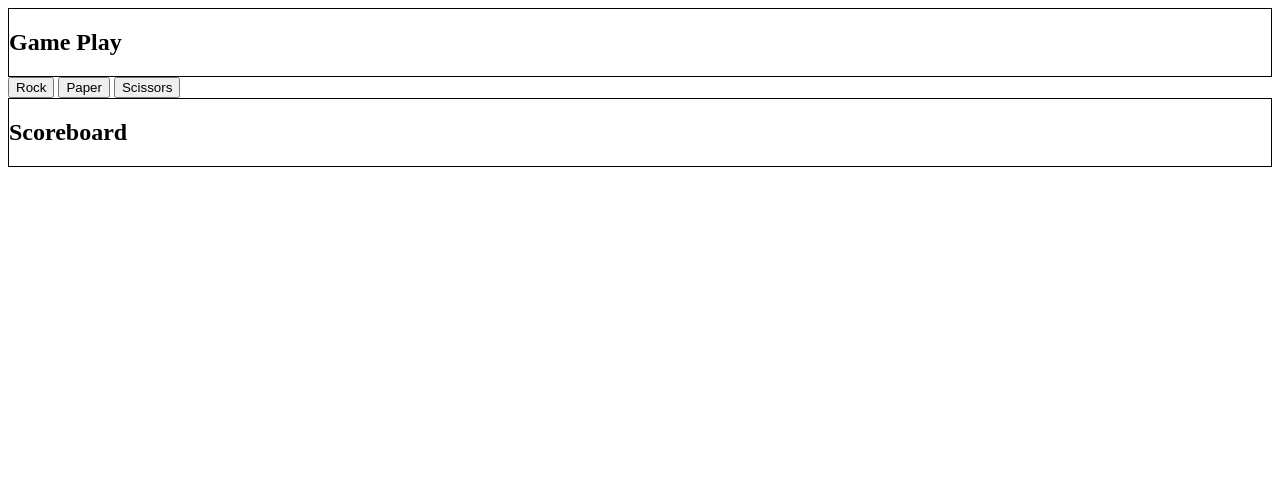
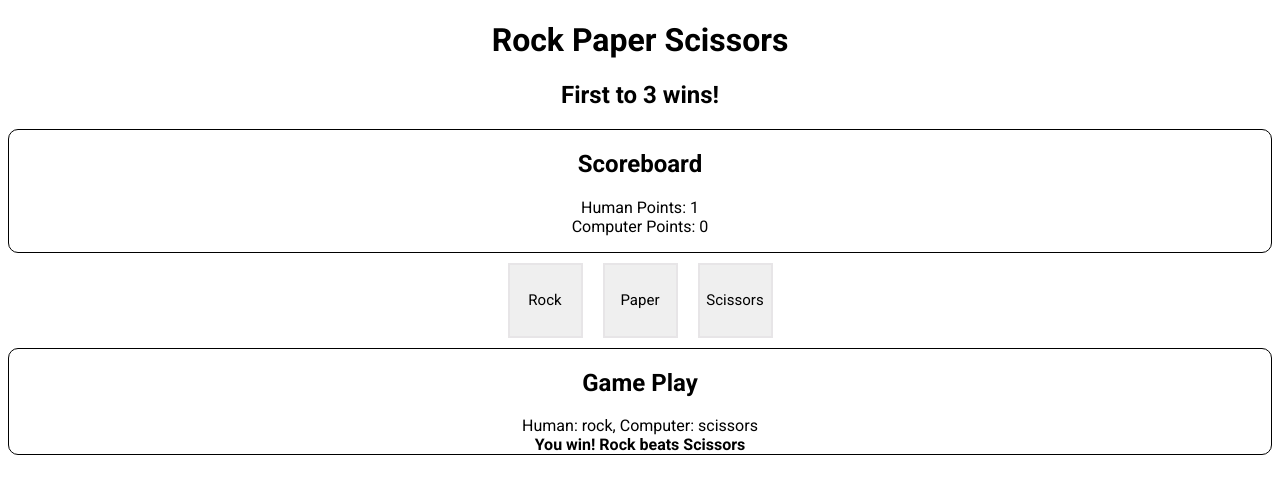
Before and after one commit to KACruick/RockPaperScissors, a plain HTML site: page index.html in a window 1280 px wide. Both pictures are taken after a click on the button "Rock". Drawn offline with Linux system fonts and the light colour scheme.

Commit message:
finished JS

```diff
--- a/index.html
+++ b/index.html
@@ -10,9 +10,13 @@
 
 <body>
     <div id="game-container" class="game-container">
+        <h1>Rock Paper Scissors</h1>
+        <h2>First to 3 wins!</h2>
 
-        <div id="gameplay" class="gameplay">
-            <h2>Game Play</h2>
+        <div id="scoreboard" class="scoreboard">
+            <h2>Scoreboard</h2>
+            <p>Human Points: <span id="humanScore" class="humanScore">0</span></p>
+            <p>Computer Points: <span id="computerScore" class="computerScore">0</span></p>
         </div>
 
         <div class="button-div">
@@ -21,8 +25,11 @@
             <button id="scissors" class="scissors" value="scissors">Scissors</button>
         </div>
 
-        <div id="scoreboard" class="scoreboard">
-            <h2>Scoreboard</h2>
+        <div id="gameplay" class="gameplay">
+            <h2>Game Play</h2>
+            <div id="gameplayDisplay" class="gameplayDisplay">
+
+            </div>
         </div>
 
     </div>
--- a/script.js
+++ b/script.js
@@ -4,6 +4,10 @@ const rock = document.getElementById("rock")
 const paper = document.getElementById("paper")
 const scissors = document.getElementById("scissors")
 const scoreboard = document.getElementById("scoreboard")
+const humanScore = document.getElementById("humanScore")
+const computerScore = document.getElementById("computerScore")
+const gameplayDisplay = document.getElementById("gameplayDisplay")
+
 
 let countHuman = 0;
 let countComputer = 0;
@@ -55,36 +59,52 @@ scissors.addEventListener("click", function (e) {
 
 
 function playRound(playerSelection, computerSelection) {
+    let displayGameplayMessage;
 
     if (playerSelection === "rock" && computerSelection === "paper") {
         countComputer++;
-        return "You lose! Paper beats Rock"
+        displayGameplayMessage = "You lose! Paper beats Rock"
     }
     if (playerSelection === "paper" && computerSelection === "rock") {
         countHuman++;
-        return "You win! Paper beats Rock"
+        displayGameplayMessage = "You win! Paper beats Rock"
     }
     if (playerSelection === "scissors" && computerSelection === "rock") {
         countComputer++;
-        return "You lose! Rock beats Scissors"
+        displayGameplayMessage = "You lose! Rock beats Scissors"
     }
     if (playerSelection === "rock" && computerSelection === "scissors") {
         countHuman++;
-        return "You win! Rock beats Scissors"
+        displayGameplayMessage = "You win! Rock beats Scissors"
     }
     if (playerSelection === "paper" && computerSelection === "scissors") {
         countComputer++;
-        return "You lose! Scissors beats paper"
+        displayGameplayMessage = "You lose! Scissors beats paper"
+    }
+    if (playerSelection === "scissors" && computerSelection === "paper") {
+        countHuman++;
+        displayGameplayMessage = "You win! Scissors beats paper"
     }
     if (playerSelection === computerSelection) {
-        return "tie"
+        displayGameplayMessage = "tie"
     }
+    gameplayDisplay.innerHTML += `<p class="message">Human: ${playerSelection}, Computer: ${computerSelection}</p>
+        <p class="message"><strong>${displayGameplayMessage}</strong></p>`
+    humanScore.innerHTML = countHuman;
+    computerScore.innerHTML = countComputer;
 
 }
 
 
 function endGame() {
-    console.log(countHuman)
-    console.log(countComputer)
-    console.log("EndGame")
+    // const endgameDiv = document.createElement("div");
+    // const endGameTitle = document.createElement("h1");
+    // endgameDiv.append(endGameTitle);
+    // endGameTitle.textContent = "GAME OVER";
+    // endGameTitle.setAttribute("class", "endGameTitle");
+    gameContainer.innerHTML = `<div class="gameOver"><h1 class="endgameTitle">GAME OVER</h1>
+    ${countHuman > countComputer ? "Human wins": "Computer wins"}
+    <p>human score: ${countHuman}</p>
+    <p>computer score: ${countComputer}</p>
+    </div>`
 }
--- a/style.css
+++ b/style.css
@@ -1,7 +1,72 @@
+
+@import url('https://fonts.googleapis.com/css2?family=Roboto:ital,wght@0,100;0,300;0,400;0,500;0,700;0,900;1,100;1,300;1,400;1,500;1,700;1,900&display=swap');
+
+* {
+  box-sizing: border-box;
+  font-family: "Roboto", sans-serif;
+}
+
+p {
+  margin: 0;
+  padding: 0;
+}
+
+h1, h2 {
+  text-align: center;
+}
+
+.container {
+  min-height: 100vh;
+  display: flex;
+  flex-direction: column;
+  align-items: center;
+  justify-content: center;
+}
+
+button {
+  width: 75px;
+  height: 75px;
+  margin: 10px;
+  border: 2px solid #E7E5E7;
+  font-size: 15px;
+}
+
 .gameplay {
   border: 1px solid black;
+  border-radius: 10px;
+  display: flex;
+  flex-direction: column;
+  align-items: center;
+  justify-content: center;
 }
 
 .scoreboard {
   border: 1px solid black;
+  border-radius: 10px;
+  display: flex;
+  flex-direction: column;
+  align-items: center;
+  justify-content: center;
+  padding-bottom: 16px;
 }
+.endGameTitle {
+  color: green;
+}
+
+.button-div {
+  display: flex;
+  align-items: center;
+  justify-content: center;
+}
+
+.message {
+  text-align: center;
+}
+
+.gameOver {
+  display: flex;
+  flex-direction: column;
+  justify-content: center;
+  align-items:center;
+  font-size: 200%;
+}
```
